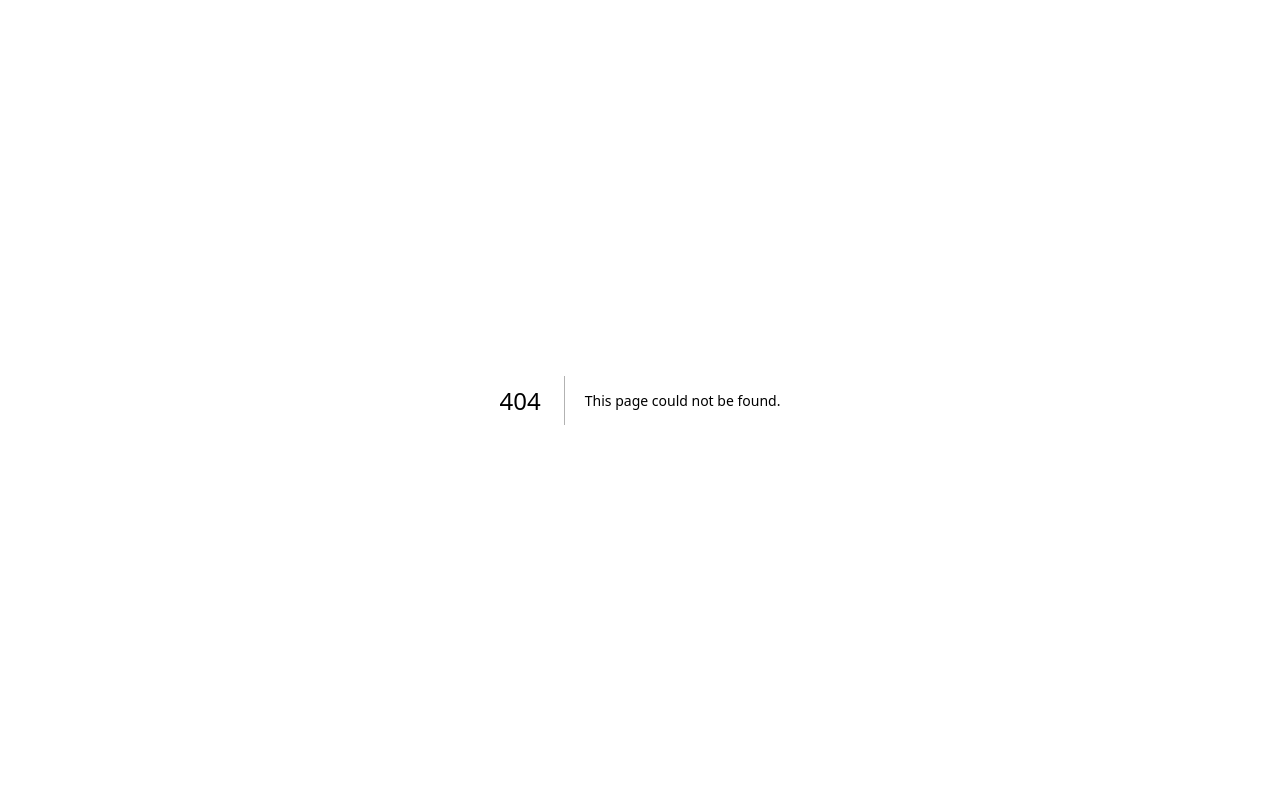
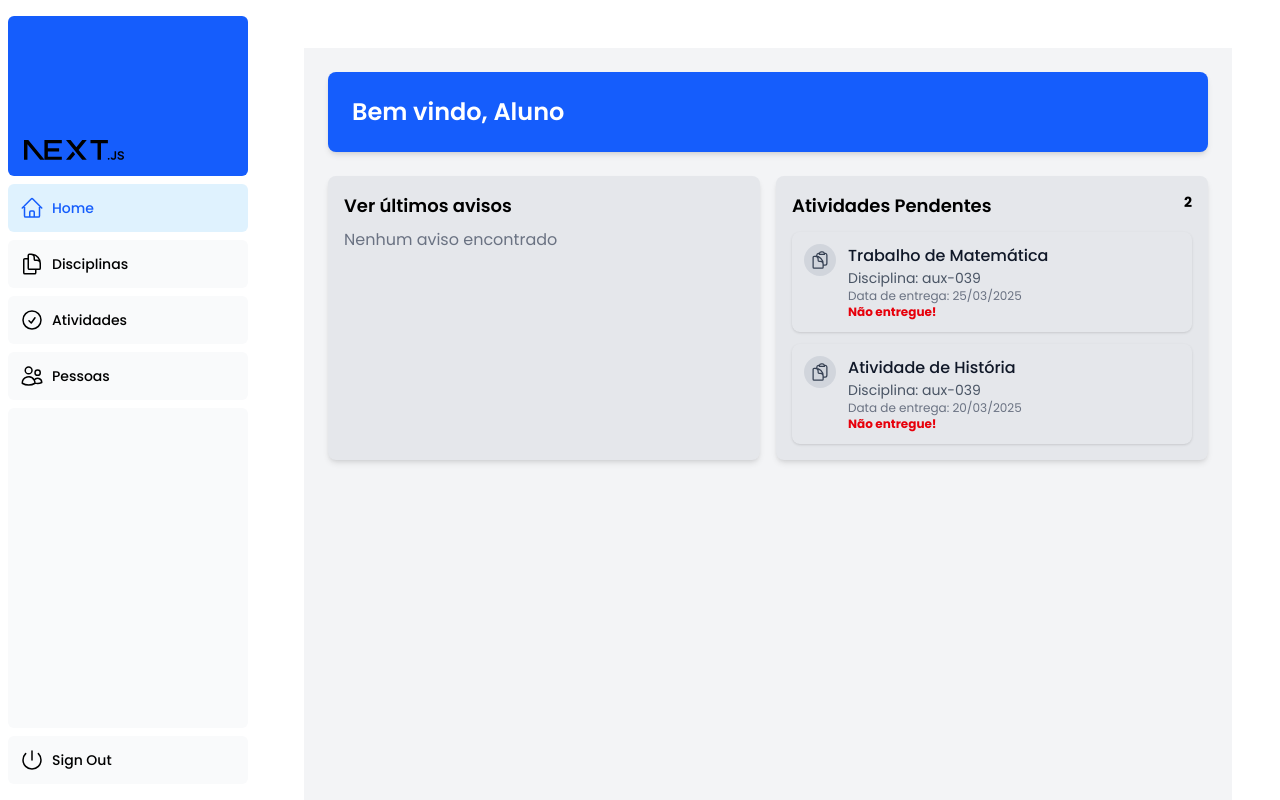
Before and after one commit to FernandoGreca/class-hub, a Next.js app in the folder front/: page /dashboard-aluno in a window 1280 px wide. Before the commit this address had no page. Built offline with nearby package versions, Linux system fonts and the light colour scheme.

Commit message:
Aula PI 31-03-2025

```diff
--- /dev/null
+++ b/front/src/app/dashboard-aluno/disciplinas/page.tsx
@@ -0,0 +1,63 @@
+"use client";
+
+import { useEffect, useState } from "react";
+import { useRouter } from "next/navigation";
+import Card from "@/app/ui/dashboard/cards";
+
+export default function Dashboard() {
+  const router = useRouter();
+  const [isLoading, setIsLoading] = useState(true);
+  const [disciplinas, setDisciplinas] = useState<any[]>([]);
+
+  useEffect(() => {
+    const token = localStorage.getItem("token");
+
+    if (!token) {
+      router.push("/login"); // Redireciona para login se não tiver token
+    } else {
+      setIsLoading(false); // Permite renderizar a página
+    }
+
+    // Recupera a lista de disciplinas da sessionStorage
+    const user = sessionStorage.getItem("User");
+    console.log("Usuário recuperado:", user); // Log para verificar o conteúdo do usuário
+
+    if (user) {
+      const parsedUser = JSON.parse(user);
+      console.log("Usuário parseado:", parsedUser); // Verifique o conteúdo do parsedUser
+      if (parsedUser && parsedUser.disciplinas) {
+        setDisciplinas(parsedUser.disciplinas); // Atribui as disciplinas se existir
+      } else {
+        console.log("Nenhuma disciplina encontrada no usuário.");
+        setDisciplinas([]); // Caso não tenha disciplinas
+      }
+    } else {
+      console.log("Não foi possível recuperar o usuário.");
+    }
+  }, []);
+
+  if (isLoading) {
+    return <p>Carregando...</p>;
+  }
+
+  return (
+    <>
+      <div className="flex flex-wrap gap-8">
+        {disciplinas.length > 0 ? (
+          disciplinas.map((disciplina: any) => (
+            <Card
+              key={disciplina._id} // Chave única para cada cartão
+              nomeDisciplina={disciplina.nome}
+              fotoPerfil={undefined} // Aqui você pode passar a foto do professor se disponível
+              nomeProfessor={disciplina.professores ? disciplina.professores[0] : "Professor Desconhecido"} // Assumindo que o nome do professor esteja dentro de um array
+              buttonBgColor="purple" // Ou passe a cor desejada para o botão
+              buttonBgColorHover="purple" // Cor do hover
+            />
+          ))
+        ) : (
+          <p>Não há disciplinas disponíveis.</p> // Caso não haja disciplinas
+        )}
+      </div>
+    </>
+  );
+}
--- /dev/null
+++ b/front/src/app/dashboard-aluno/page.tsx
@@ -0,0 +1,32 @@
+"use client";
+
+import AtividadesPendentes from "@/app/ui/dashboard/atividades-pendentes";
+
+export default function Dashboard() {
+  const atividades = [
+    { disciplina: "aux-039", descricao: "Trabalho de Matemática", data_entrega: "2025-03-25", nota: 10, nota_aluno: null },
+    { disciplina: "aux-039", descricao: "Redação", data_entrega: "2025-03-30", nota: 10, nota_aluno: 8 },
+    { disciplina: "aux-039", descricao: "Atividade de História", data_entrega: "2025-03-20", nota: 10, nota_aluno: null },
+  ];
+
+  return (
+    <div className="flex h-screen bg-gray-100">
+      <div className="flex-1 p-6">
+        <div className="bg-blue-600 text-white p-6 rounded-lg shadow-md">
+          <h1 className="text-2xl font-semibold">Bem vindo, Aluno</h1>
+        </div>
+
+        <div className="grid grid-cols-2 gap-4 mt-6">
+          {/* Card de avisos */}
+          <div className="bg-gray-200 p-4 rounded-lg shadow-md">
+            <h2 className="text-lg font-semibold">Ver últimos avisos</h2>
+            <p className="text-gray-500 mt-2">Nenhum aviso encontrado</p>
+          </div>
+
+
+          <AtividadesPendentes atividades={atividades}  />
+        </div>
+      </div>
+    </div>
+  );
+}
--- a/front/src/app/dashboard/disciplinas/page.tsx
+++ /dev/null
@@ -1,40 +0,0 @@
-"use client";
-
-import { useEffect, useState } from "react";
-import { useRouter } from "next/navigation";
-import Card from "@/app/ui/dashboard/cards";
-
-export default function Dashboard() {
-  const router = useRouter();
-  const [isLoading, setIsLoading] = useState(true);
-
-  useEffect(() => {
-    const token = localStorage.getItem("token");
-
-    if (!token) {
-      router.push("/login"); // Redireciona para login se não tiver token
-    } else {
-      setIsLoading(false); // Permite renderizar a página
-    }
-  }, []);
-
-  if (isLoading) {
-    return <p>Carregando...</p>;
-  }
-
-  return (
-    <>
-      <div className="flex flex-wrap gap-8">
-      {/* {disciplinas.length > 0 ? (
-                    disciplinas.map((disciplina) => (<Card nomeDisciplina={disciplina.nome} fotoPerfil={undefined} nomeProfessor={disciplina.professores[0]} buttonBgColor="purple" buttonBgColorHover="purple" />)} */}
-
-        <Card nomeDisciplina={"aux-039"} fotoPerfil={undefined} nomeProfessor={"Bruna Sozzo"} buttonBgColor="purple" buttonBgColorHover="purple"  />
-        <Card nomeDisciplina={"Física"} fotoPerfil={undefined} nomeProfessor={"Mario Akihita"}  />
-        <Card nomeDisciplina={"Sociologia"} fotoPerfil={undefined} nomeProfessor={"Wilson Sanches"} buttonBgColor="blue" buttonBgColorHover="blue" />
-        <Card nomeDisciplina={"Ciências"} fotoPerfil={undefined} nomeProfessor={"Luiz Nunes"} buttonBgColor="green" buttonBgColorHover="green" />
-        <Card nomeDisciplina={"Português"} fotoPerfil={undefined} nomeProfessor={"Felipe Akryghti"} buttonBgColor="red" buttonBgColorHover="red" />
-        <Card nomeDisciplina={"Geografia"} fotoPerfil={undefined} nomeProfessor={"Fernando Greca"} buttonBgColor="orange" buttonBgColorHover="orange" />
-      </div>
-    </>
-  );
-}
--- a/front/src/app/dashboard/page.tsx
+++ /dev/null
@@ -1,30 +0,0 @@
-"use client";
-
-import { useEffect, useState } from "react";
-import { useRouter } from "next/navigation";
-import Card from "@/app/ui/dashboard/cards";
-
-export default function Dashboard() {
-  const router = useRouter();
-  const [isLoading, setIsLoading] = useState(true);
-
-  useEffect(() => {
-    const token = localStorage.getItem("token");
-
-    if (!token) {
-      router.push("/login"); // Redireciona para login se não tiver token
-    } else {
-      setIsLoading(false); // Permite renderizar a página
-    }
-  }, []);
-
-  if (isLoading) {
-    return <p>Carregando...</p>;
-  }
-
-  return (
-    <>
-      <div className="">Bem vindo ao dashboard</div>
-    </>
-  );
-}
--- a/front/src/app/login/page.tsx
+++ b/front/src/app/login/page.tsx
@@ -23,11 +23,17 @@ export default function LoginPage() {
       const token = response.data.access_token;
       console.log("Token recebido:", token);
 
-      // Salva token e email no localStorage
-      localStorage.setItem("token", token);
-      localStorage.setItem("email", email);
+      // Salva token e email no sessionStorage
+      sessionStorage.setItem("token", token);
 
-      router.push("/dashboard"); // Redireciona para o dashboard após login
+      const responseUser = await axios.get(
+        `http://localhost:3000/users/encontrar-por-email/${email}`,
+        { headers: { Authorization: `Bearer ${token}` } }
+      );
+
+      sessionStorage.setItem("User", JSON.stringify(responseUser.data));
+
+      router.push("/dashboard-aluno");
     } catch (err: any) {
       setError("Credenciais inválidas. Tente novamente.");
     }
@@ -68,6 +74,7 @@ export default function LoginPage() {
             Entrar
           </button>
         </form>
+        {/* {user.e_professor == true && <h1>User é professor</h1>} */}
       </div>
     </div>
   );
--- /dev/null
+++ b/front/src/app/ui/dashboard/atividades-pendentes.tsx
@@ -0,0 +1,57 @@
+import { ClipboardDocumentIcon } from "@heroicons/react/24/outline";
+
+interface Atividade {
+  disciplina: string;
+  descricao: string;
+  data_entrega: string;
+  nota: number;
+  nota_aluno: number | null;
+}
+
+interface Props {
+  atividades: Atividade[];
+}
+
+export default function AtividadesPendentes({ atividades }: Props) {
+  // Filtrando apenas as atividades atrasadas e não entregues
+  const atividadesPendentes = atividades.filter(
+    (atividade) => new Date(atividade.data_entrega) < new Date() && atividade.nota_aluno === null
+  );
+
+  return (
+    <div className="bg-gray-200 p-4 rounded-lg shadow-md">
+      <div className="flex justify-between">
+        <h2 className="text-lg font-semibold">Atividades Pendentes</h2>
+        <span className="text-sm font-bold">{atividadesPendentes.length}</span>
+      </div>
+
+      <ul className="mt-2">
+        {atividadesPendentes.length > 0 ? (
+          atividadesPendentes.map((atividade, index) => (
+            <li
+              key={index}
+              className="flex items-start mt-3 space-x-3 p-3 rounded-lg shadow hover:bg-gray-300 cursor-pointer transition"
+            >
+              {/* Ícone */}
+              <div className="w-8 h-8 bg-gray-300 rounded-full flex items-center justify-center">
+                <ClipboardDocumentIcon className="w-5 h-5 text-gray-700" />
+              </div>
+
+              {/* Informações da atividade */}
+              <div className="flex-1">
+                <p className="text-gray-900 font-medium">{atividade.descricao}</p>
+                <p className="text-gray-600 text-sm">Disciplina: {atividade.disciplina}</p>
+                <p className="text-gray-500 text-xs">
+                  Data de entrega: {new Date(atividade.data_entrega).toLocaleDateString("pt-BR")}
+                </p>
+                <p className="text-red-600 text-xs font-bold">Não entregue!</p>
+              </div>
+            </li>
+          ))
+        ) : (
+          <p className="text-gray-500 text-sm text-center mt-4">Nenhuma atividade pendente</p>
+        )}
+      </ul>
+    </div>
+  );
+}
--- a/front/src/app/ui/dashboard/cards.tsx
+++ b/front/src/app/ui/dashboard/cards.tsx
@@ -49,8 +49,10 @@ export default function Card({ nomeDisciplina, fotoPerfil, nomeProfessor, button
   }, []);
 
   const irParaAtividades = () => {
-    router.push(`/dashboard/disciplinas/atividades?disciplina=${encodeURIComponent(nomeDisciplina)}`);
+    router.push(`/dashboard-aluno/disciplinas/atividades?disciplina=${encodeURIComponent(nomeDisciplina)}`);
   };
+
+  const user = sessionStorage.getItem("User")
 
   return (
     <div className="relative will-change-transform transition-transform duration-300 ease-in-out hover:scale-105">
@@ -72,7 +74,6 @@ export default function Card({ nomeDisciplina, fotoPerfil, nomeProfessor, button
           <p className="text-gray-700 font-bold mt-4">{nomeProfessor}</p>
         </div>
 
-
         {/* <div className="relative p-4 h-16 flex items-center"> */}
           {/* <p className="text-gray-700 text-sm font-bold truncate overflow-hidden whitespace-nowrap w-full">
             Postagem Recente: <span className="text-blue-600">{ultimaAtividadePostada}</span>
--- a/front/src/app/ui/dashboard/nav-links.tsx
+++ b/front/src/app/ui/dashboard/nav-links.tsx
@@ -14,24 +14,24 @@ import clsx from 'clsx';
 // Depending on the size of the application, this would be stored in a database.
 const links = [
   { name: 'Home',
-    href: '/dashboard',
+    href: '/dashboard-aluno',
     icon: HomeIcon
   },
 
   {
     name: 'Disciplinas',
-    href: '/dashboard/disciplinas',
+    href: '/dashboard-aluno/disciplinas',
     icon: DocumentDuplicateIcon
   },
 
   { name: 'Atividades',
-    href: '/dashboard/disciplinas/atividades',
+    href: '/dashboard-aluno/disciplinas/atividades',
     icon: CheckCircleIcon
   },
 
   {
     name:'Pessoas',
-    href: '/dashboard/disciplinas/pessoas',
+    href: '/dashboard-aluno/disciplinas/pessoas',
     icon: UsersIcon
   }
 
```
Also changed, not shown: front/src/app/dashboard-aluno/disciplinas/atividades/page.tsx (renamed from front/src/app/dashboard/disciplinas/atividades/page.tsx), front/src/app/dashboard-aluno/disciplinas/pessoas/page.tsx (renamed from front/src/app/dashboard/disciplinas/pessoas/page.tsx), front/src/app/dashboard-aluno/layout.tsx (renamed from front/src/app/dashboard/layout.tsx).
